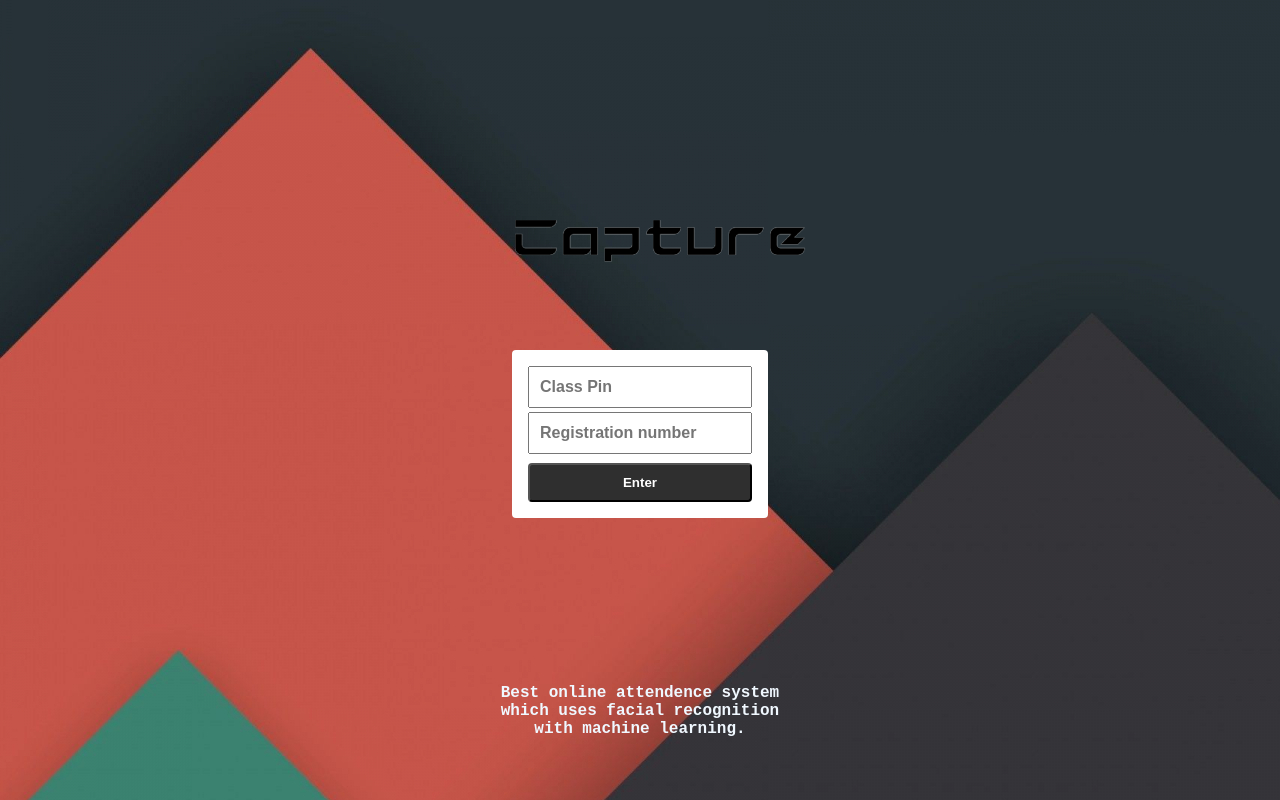
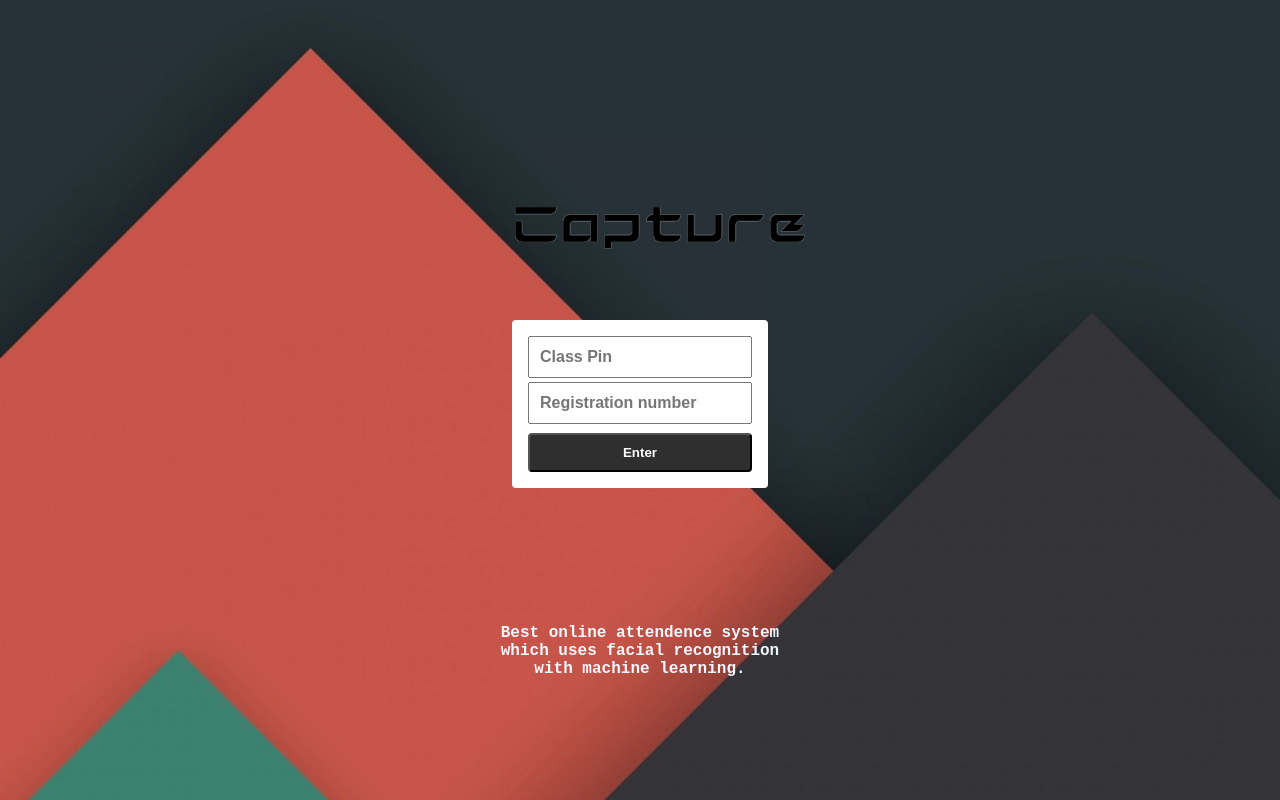
Before and after one commit to grpnpraveen/Capture_AttendenceSystem, a Flask app: page / in a window 1280 px wide. Run offline with Flask 2, Linux system fonts and the light colour scheme; parts of the project's set-up code (start-up, migrations or seed data) failed here and were passed over.

Commit message:
alignment

```diff
--- a/templates/index.html
+++ b/templates/index.html
@@ -21,11 +21,11 @@
         #logo{
             position: absolute;
             margin-left: 40%;
-            margin-top: 17%;
+            margin-top: 16%;
             width:300px;
         }
         .formdiv{
-            margin-top: 350px;
+            margin-top: 320px;
             margin-left: 40%;
             width:20%;
             background-color: #ffff;
@@ -84,7 +84,7 @@
         </form>
      </div>
 
-     <div class="info" style="text-align: center;word-wrap: break-word;width:22%;margin-left: 39%;margin-top: 150px;">
+     <div class="info" style="text-align: center;word-wrap: break-word;width:22%;margin-left: 39%;margin-top: 120px;">
          <p style="color: aliceblue;font-weight: bold;font-family:'Courier New', Courier, monospace;">Best online attendence system which uses facial recognition with machine learning.</p>
      </div>
 
```
